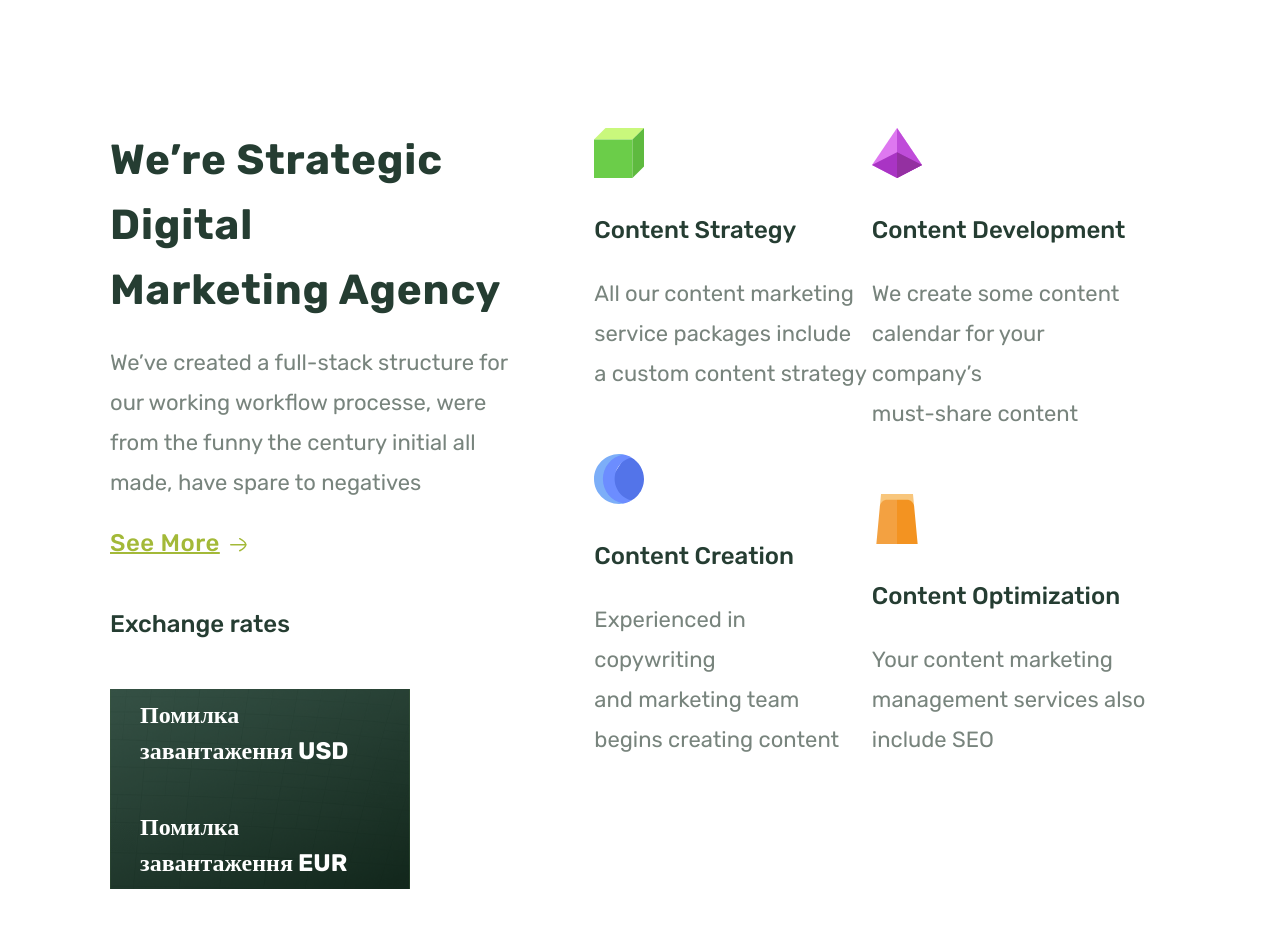
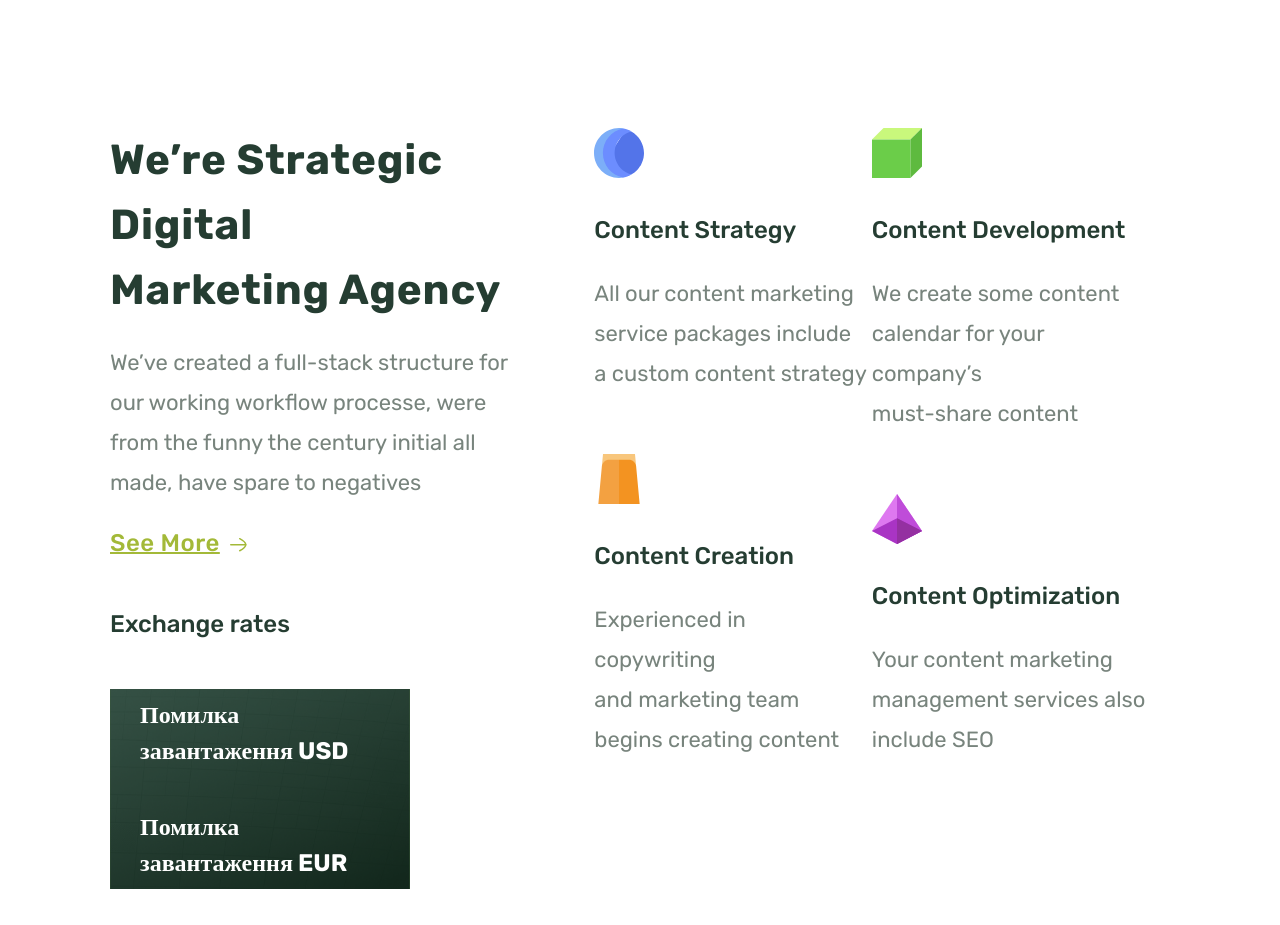
Before and after one commit to Sashenik1/final-procect, a plain HTML site: page index.html in a window 1280 px wide. Shown: the part 960-1885 px from the top of the page. Drawn offline with nearby package versions, Linux system fonts and the light colour scheme; no server answers.

Commit message:
Added move

```diff
--- a/assets/css/style.scss
+++ b/assets/css/style.scss
@@ -60,7 +60,6 @@ body {
 .container {
     width: min(90em, 1260px);
     margin-inline: auto;
-    // border: solid 2px blue;
 }
 
 ul,
@@ -162,8 +161,10 @@ img {
 
 .hamburger {
     position: relative;
-    left: 50px;
+    left: -25px;
     z-index: 2000;
+    display: block;
+
 }
 
 @media screen and (max-width: 900px) {
@@ -171,9 +172,7 @@ img {
         display: none;
     }
 
-    .hamburger {
-        display: block;
-    }
+
 
 }
 
@@ -206,8 +205,6 @@ img {
             width: 95%;
             margin-bottom: 54px;
             margin-top: 0px;
-            //border: 1px solid white;
-
 
 
             .logo {
@@ -274,8 +271,6 @@ img {
             color: white;
             width: 90%;
             margin-top: 23px;
-            // border: 1px solid blue;
-
 
 
             hgroup {
@@ -329,7 +324,6 @@ img {
 
     .container {
 
-        //width: ;
         nav ul {
             display: flex;
             justify-content: space-between;
@@ -415,14 +409,11 @@ img {
                 flex-direction: column;
                 align-items: center;
                 justify-content: center;
-
-                // background-color: $dark-green-color;
                 background: url('../images/Group 1.png') rgb(61, 90, 56) 0px 0px / 100% 103.367% no-repeat;
-               // text-align: center;
                 padding: 20px;
 
 
-               .rate {
+                .rate {
                     font-size: 24px;
                     margin: 10px 0;
                     color: $white-color;
@@ -597,8 +588,8 @@ img {
 }
 
 //-----------------Read More ----------------
-.readmore{
-  margin-right: 20px;
+.readmore {
+    margin-right: 20px;
 }
 
 hgroup {
@@ -775,14 +766,9 @@ footer {
 
 
             &:hover {
-
                 path {
                     fill: #3B5998;
                 }
-
-                //circle {
-                //  fill: #ffffff;
-                //}
             }
         }
 
@@ -797,9 +783,6 @@ footer {
                     fill: #00ACEE;
                 }
 
-                //circle {
-                // fill: #ffffff;
-                // }
             }
         }
 
@@ -814,15 +797,10 @@ footer {
                     fill: #C13584;
                 }
 
-                //  circle {
-                //     fill: #ffffff;
-                // }
             }
         }
 
     }
-
-
 
 
     li {
--- a/assets/js/main.js
+++ b/assets/js/main.js
@@ -1,6 +1,12 @@
+//--------------------------Set Date-----------------------------
+
 function updateDate() {
     const now = new Date();
-    const options = { year: 'numeric', month: 'long', day: 'numeric' };
+    const options = {
+        year: 'numeric',
+        month: 'long',
+        day: 'numeric'
+    };
     let formattedDate = now.toLocaleDateString("en-UK", options).toUpperCase();
     formattedDate = formattedDate.replace(/(\d{1,2}) (\w+) (\d{4})/, '$2 $1, $3');
 
@@ -11,14 +17,37 @@ function updateDate() {
 updateDate();
 
 
-//-----------------------------------------------
+//-----------------------Menu------------------------
 
 function toggleMenu() {
     document.body.classList.toggle('open-mobile-menu');
     document.querySelector(".hamburger").classList.toggle('is-active');
 }
 
-//-------------------------------------------------
+//-------------------------rotateSVGs--------------------------
+
+function rotateSVGs() {
+    let svg1 = document.getElementById("svg1").innerHTML;
+    let svg2 = document.getElementById("svg2").innerHTML;
+    let svg3 = document.getElementById("svg3").innerHTML;
+    let svg4 = document.getElementById("svg4").innerHTML;
+
+
+
+
+    document.getElementById("svg1").innerHTML = svg4;
+    document.getElementById("svg2").innerHTML = svg1;
+    document.getElementById("svg3").innerHTML = svg2;
+    document.getElementById("svg4").innerHTML = svg3;
+}
+
+setInterval(rotateSVGs, 1000);
+
+
+
+
+
+//----------------------- Exchange rates-----------------------------
 
 async function fetchExchangeRates() {
     try {
@@ -39,9 +68,10 @@ async function fetchExchangeRates() {
 
 fetchExchangeRates();
 
-//-----------------------------------------------
+//------------------------Swap shapes-----------------------
 
 let currentPos = 1;
+
 function swapShapes() {
     let square = document.getElementById("square");
     let nextPos = (currentPos % 4) + 1;
--- a/index.html
+++ b/index.html
@@ -15,10 +15,10 @@
     <!--------------------------section1--------------------------------->
 
     <!-------------------------responsive-menu----------------------------->
-    <div class="page-shadow ">
+    <div class="page-shadow">
 
     </div>
-    <div class="mobile-panel ">
+    <div class="mobile-panel">
         <nav class="mobile-menu">
             <ul>
                 <li><a href="#">Features</a></li>
@@ -161,9 +161,10 @@
 
 
 
-                    <div class="block2">
+                    <div class="block2 block">
 
-                        <svg width="50" height="50" fill="none">
+
+                        <svg id="svg1" width="50" height="50" fill="none">
                             <use xlink:href="assets/images/sprite.svg#green"></use>
                         </svg>
 
@@ -172,7 +173,7 @@
                             service packages include <br>
                             a custom content strategy</p>
 
-                        <svg width="50" height="50" fill="none">
+                        <svg id="svg4" width="50" height="50" fill="none">
                             <use xlink:href="assets/images/sprite.svg#blue"></use>
                         </svg>
 
@@ -182,9 +183,9 @@
                             begins creating content</p>
                     </div>
 
-                    <div class="block3">
+                    <div class="block3 block">
 
-                        <svg width="50" height="50" fill="none">
+                        <svg id="svg2" width="50" height="50" fill="none">
                             <use xlink:href="assets/images/sprite.svg#violet"></use>
                         </svg>
 
@@ -193,7 +194,7 @@
                             calendar for your company’s<br>
                             must-share content</p>
 
-                        <svg width="50" height="50" fill="none">
+                        <svg id="svg3" width="50" height="50" fill="none">
                             <use xlink:href="assets/images/sprite.svg#orange"></use>
                         </svg>
 
@@ -255,13 +256,13 @@
         </section>
         <!-------------------------Process--------------------------------------------->
         <section class="container" onclick="swapShapes()">
-            <div class="process" >
+            <div class="process">
                 <h2>How Can We Help You?</h2>
                 <p>Let's do great work together</p>
                 <div class="line">
 
                     <div id="pos1">
-                        <svg  id="square" width="50" height="50" fill="none">
+                        <svg id="square" width="50" height="50" fill="none">
                             <use xlink:href="assets/images/sprite.svg#violet-triang"></use>
                         </svg>
                     </div>
@@ -273,7 +274,7 @@
                     </svg>
 
                     <div id="pos2">
-                        <svg  xmlns="http://www.w3.org/2000/svg" width="40" height="40" viewBox="0 0 40 40" fill="none">
+                        <svg xmlns="http://www.w3.org/2000/svg" width="40" height="40" viewBox="0 0 40 40" fill="none">
                             <circle cx="20" cy="20" r="19.5" fill="white" stroke="#A2BDAA" />
                         </svg>
                     </div>
@@ -285,7 +286,7 @@
                     </svg>
 
                     <div id="pos3">
-                        <svg  xmlns="http://www.w3.org/2000/svg" width="40" height="40" viewBox="0 0 40 40" fill="none">
+                        <svg xmlns="http://www.w3.org/2000/svg" width="40" height="40" viewBox="0 0 40 40" fill="none">
                             <circle cx="20" cy="20" r="19.5" fill="white" stroke="#A2BDAA" />
                         </svg>
                     </div>
@@ -335,7 +336,7 @@
             <div class="rectangles">
                 <div>
                     <div class="rec">
-                        <img src="assets/images/Rectangle Read1.png">
+                        <img src="assets/images/Rectangle Read1.png" alt="">
                     </div>
                     <div id="date1" class="date"></div>
                     <h4>10 Reasons to invest in SEO copywriting <br>services</h4>
@@ -344,7 +345,7 @@
                 <div>
 
                     <div class="rec">
-                        <img src="assets/images/Rectangle Read2.png">
+                        <img src="assets/images/Rectangle Read2.png" alt="">
                     </div>
                     <div id="date2" class="date"></div>
                     <h4>How to get hired at a <br>top Digital Marketing</h4>
@@ -355,7 +356,7 @@
                 </div>
                 <div>
                     <div class="rec">
-                        <img src="assets/images/Rectangle Read3.png">
+                        <img src="assets/images/Rectangle Read3.png" alt="">
                     </div>
                     <div id="date3" class="date"></div>
                     <h4>Copywriting guidelines <br>during the coronavirus</h4>
```
Also changed, not shown: assets/js/dist/main.prod.js (+1 -1 lines), assets/css/style.css, assets/css/style.min.css.
